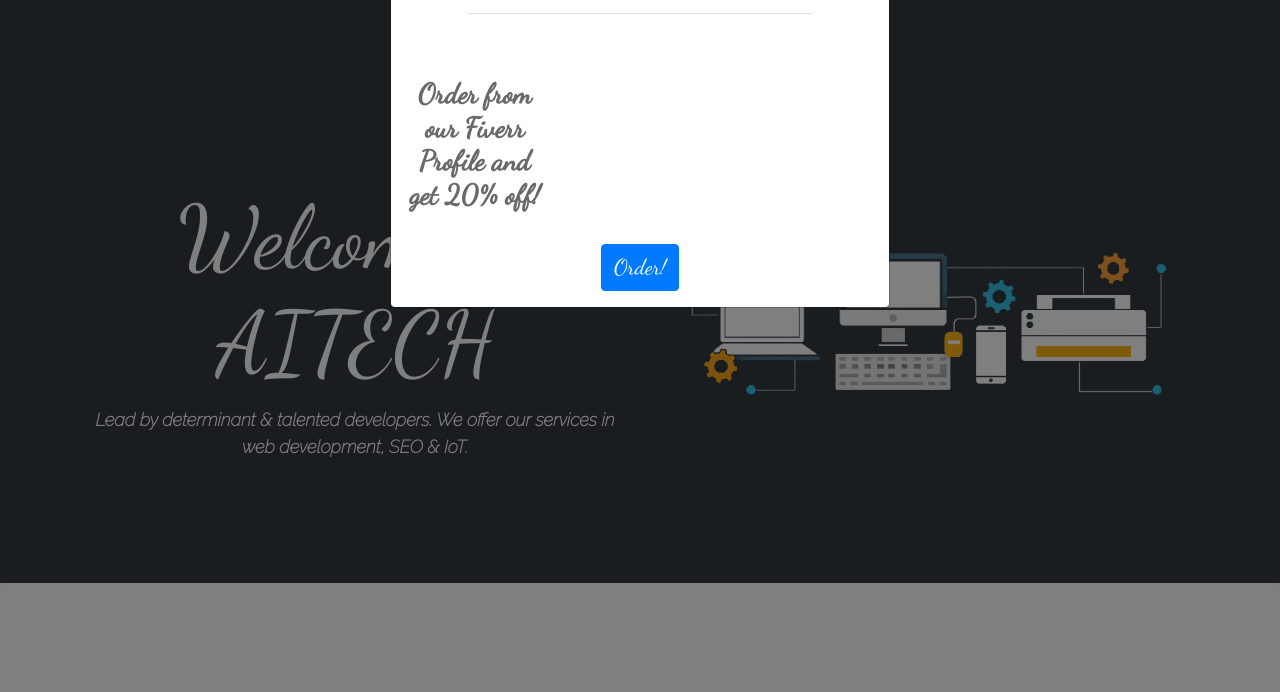
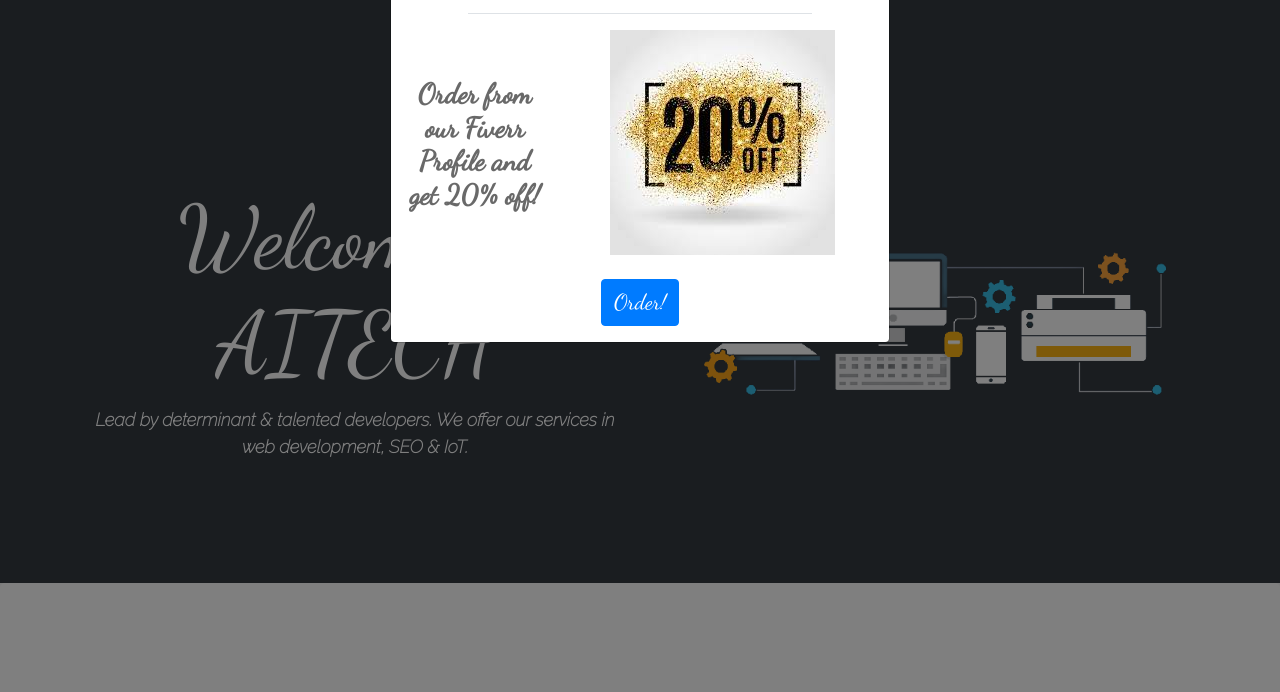
Before and after one commit to Arsh-10/AITECH, a plain HTML site: page index.html in a window 1280 px wide. Shown: the part 90-782 px from the top of the page. Drawn offline with nearby package versions, Linux system fonts and the light colour scheme; a web font is replaced by a local one.

Commit message:
Update index.html

```diff
--- a/index.html
+++ b/index.html
@@ -101,7 +101,7 @@
                             <h3 class="h3" style="color: dimgray; font-weight: bold;">Order from our Fiverr Profile and get 20% off!</h3>
                         </div>
                         <div class="col-8">
-                            <img src="./images/20%off.jpg" alt="" >
+                            <img src="./images/20off.jpg" alt="" >
                         </div>
 
                     </div>
```
